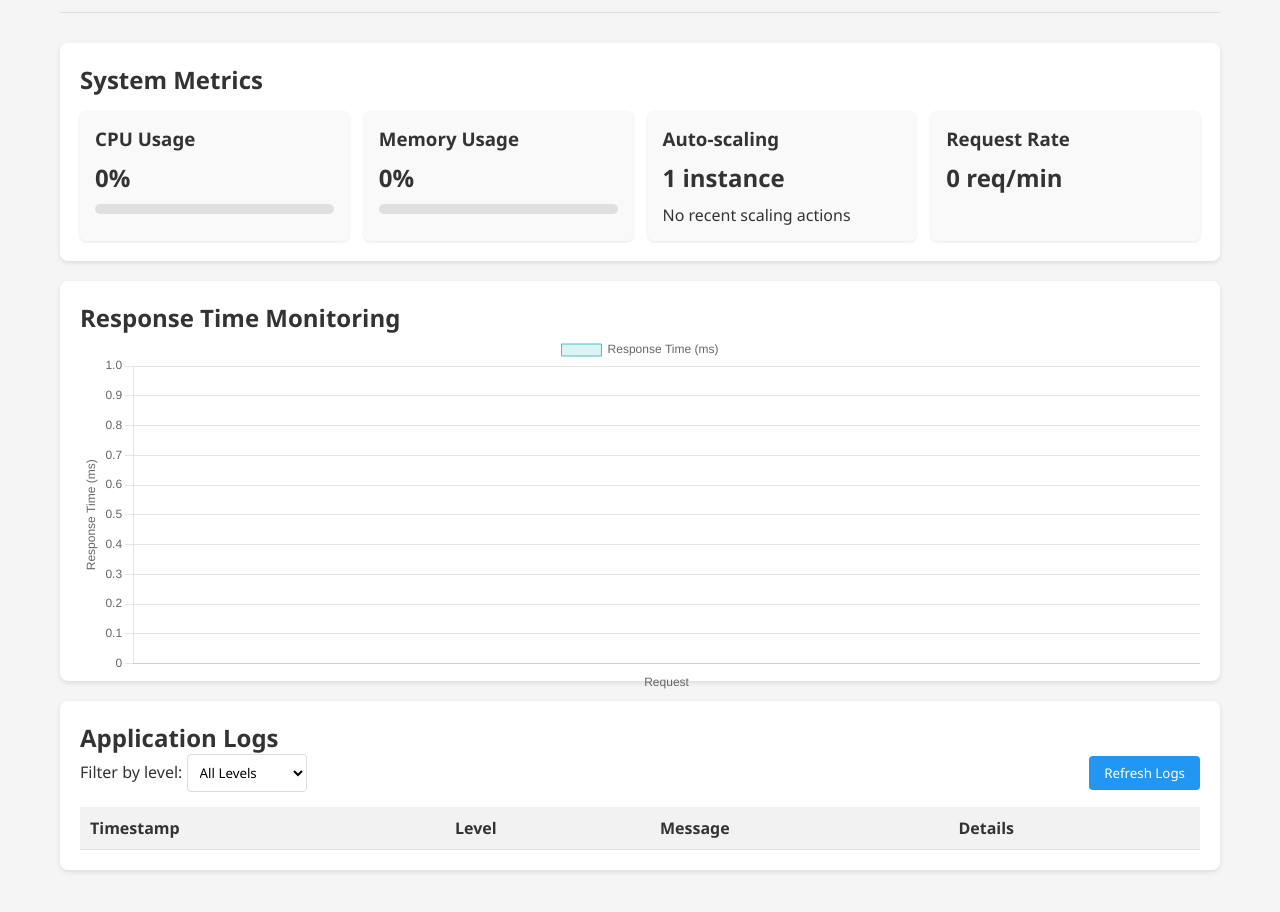
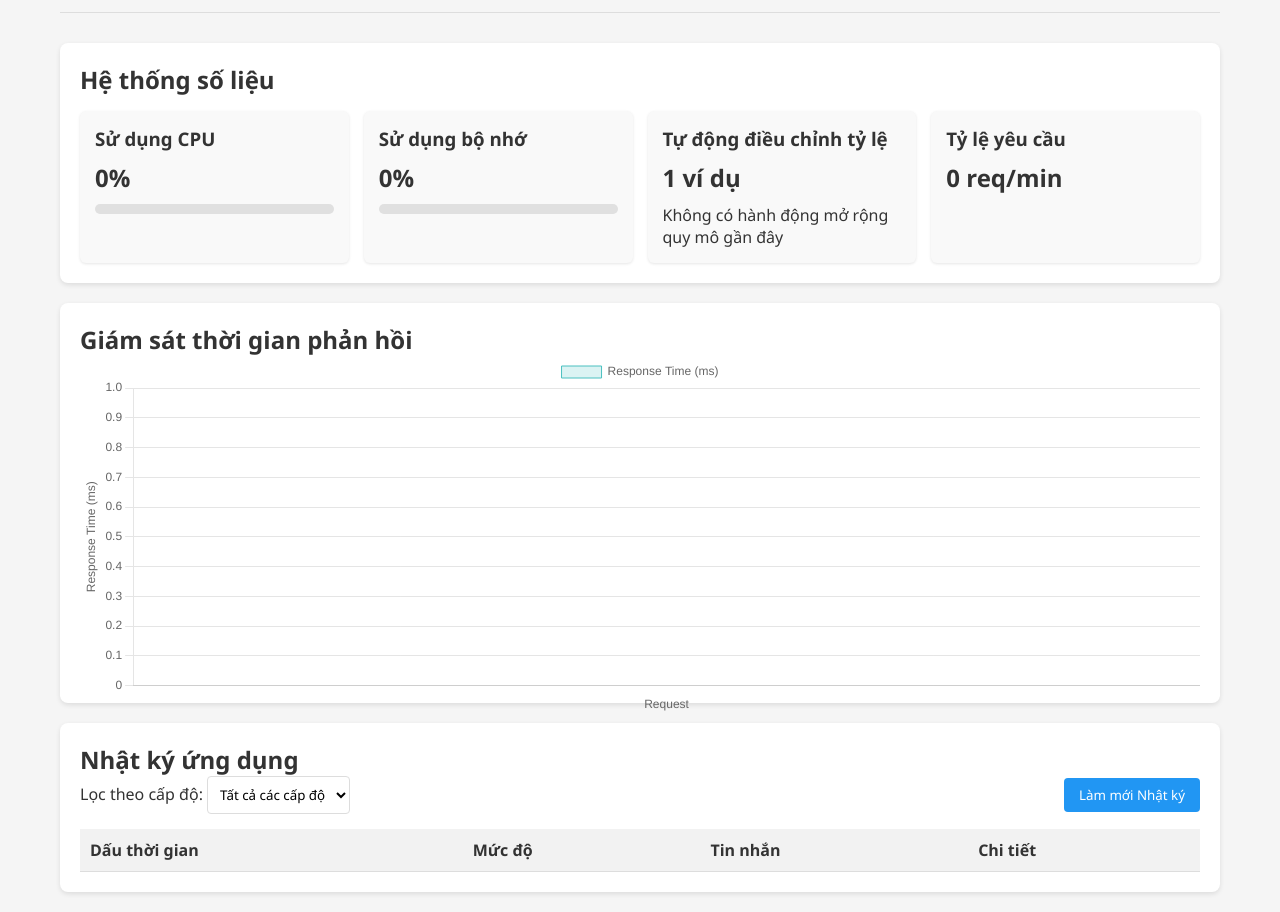
Before and after one commit to zKayn/render-mysql-app, a website: page public/cloud-dashboard.html in a window 1280 px wide. Shown: the part 66-978 px from the top of the page. Before the commit the page ends 956 px from the top, so only its background shows below. Drawn offline with nearby package versions, Linux system fonts and the light colour scheme; no server answers.

Commit message:
last commit

```diff
--- a/public/cloud-dashboard.html
+++ b/public/cloud-dashboard.html
@@ -13,7 +13,8 @@
             <h1>Cloud Monitoring Dashboard</h1>
             <div class="nav-links">
                 <a href="index.html">Quản lý Sản phẩm</a>
-                <a href="cloud-dashboard.html" class="active">Cloud Dashboard</a>
+                <a href="cloud-dashboard.html" class="active"
+                >Cloud Dashboard</a>
                 <a href="replication.html">Data Replication</a>
                 <a href="loadbalancer.html">Load Balancer</a>
             </div>
@@ -21,62 +22,62 @@
 
         <div class="dashboard-container">
             <div class="metrics-panel">
-                <h2>System Metrics</h2>
+                <h2>Hệ thống số liệu</h2>
                 <div class="metrics-grid">
                     <div class="metric-card">
-                        <h3>CPU Usage</h3>
+                        <h3>Sử dụng CPU</h3>
                         <div class="metric-value" id="cpuUsage">0%</div>
                         <div class="progress-bar">
                             <div class="progress" id="cpuBar" style="width: 0%"></div>
                         </div>
                     </div>
                     <div class="metric-card">
-                        <h3>Memory Usage</h3>
+                        <h3>Sử dụng bộ nhớ</h3>
                         <div class="metric-value" id="memoryUsage">0%</div>
                         <div class="progress-bar">
                             <div class="progress" id="memoryBar" style="width: 0%"></div>
                         </div>
                     </div>
                     <div class="metric-card">
-                        <h3>Auto-scaling</h3>
-                        <div class="metric-value" id="instanceCount">1 instance</div>
-                        <div id="scaleStatus">No recent scaling actions</div>
+                        <h3>Tự động điều chỉnh tỷ lệ</h3>
+                        <div class="metric-value" id="instanceCount">1 ví dụ</div>
+                        <div id="scaleStatus">Không có hành động mở rộng quy mô gần đây</div>
                     </div>
                     <div class="metric-card">
-                        <h3>Request Rate</h3>
+                        <h3>Tỷ lệ yêu cầu</h3>
                         <div class="metric-value" id="requestRate">0 req/min</div>
                     </div>
                 </div>
             </div>
 
             <div class="chart-container">
-                <h2>Response Time Monitoring</h2>
+                <h2>Giám sát thời gian phản hồi</h2>
                 <canvas id="responseTimeChart"></canvas>
             </div>
 
             <div class="logs-container">
-                <h2>Application Logs</h2>
+                <h2>Nhật ký ứng dụng</h2>
                 <div class="logs-header">
                     <div class="log-filter">
-                        <label for="logLevel">Filter by level:</label>
+                        <label for="logLevel">Lọc theo cấp độ:</label>
                         <select id="logLevel">
-                            <option value="all">All Levels</option>
-                            <option value="info">Info</option>
-                            <option value="error">Error</option>
-                            <option value="warning">Warning</option>
-                            <option value="performance">Performance</option>
+                            <option value="all">Tất cả các cấp độ</option>
+                            <option value="info">Thông tin</option>
+                            <option value="error">Lỗi</option>
+                            <option value="warning">Cảnh báo</option>
+                            <option value="performance">Hiệu suất</option>
                         </select>
                     </div>
-                    <button id="refreshLogs">Refresh Logs</button>
+                    <button id="refreshLogs">Làm mới Nhật ký</button>
                 </div>
                 <div class="logs-table-container">
                     <table class="logs-table">
                         <thead>
                             <tr>
-                                <th>Timestamp</th>
-                                <th>Level</th>
-                                <th>Message</th>
-                                <th>Details</th>
+                                <th>Dấu thời gian</th>
+                                <th>Mức độ</th>
+                                <th>Tin nhắn</th>
+                                <th>Chi tiết</th>
                             </tr>
                         </thead>
                         <tbody id="logsTableBody"></tbody>
```
Also changed, not shown: public/loadbalancer.html (+15 -15 lines), public/replication.html (+12 -12 lines).
